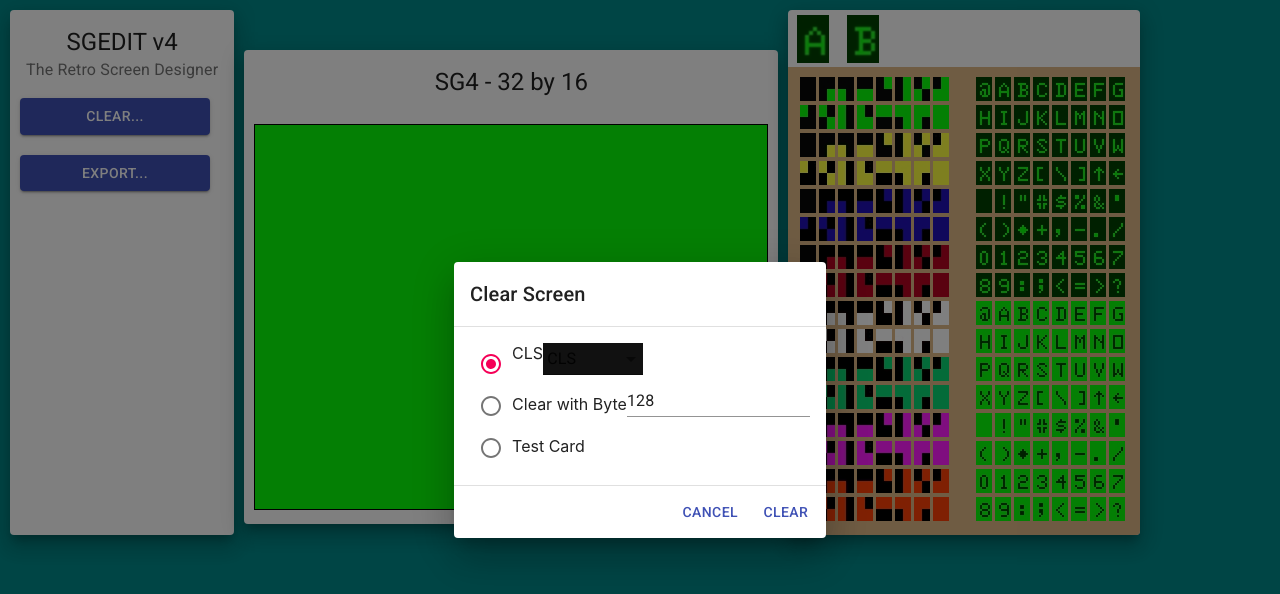
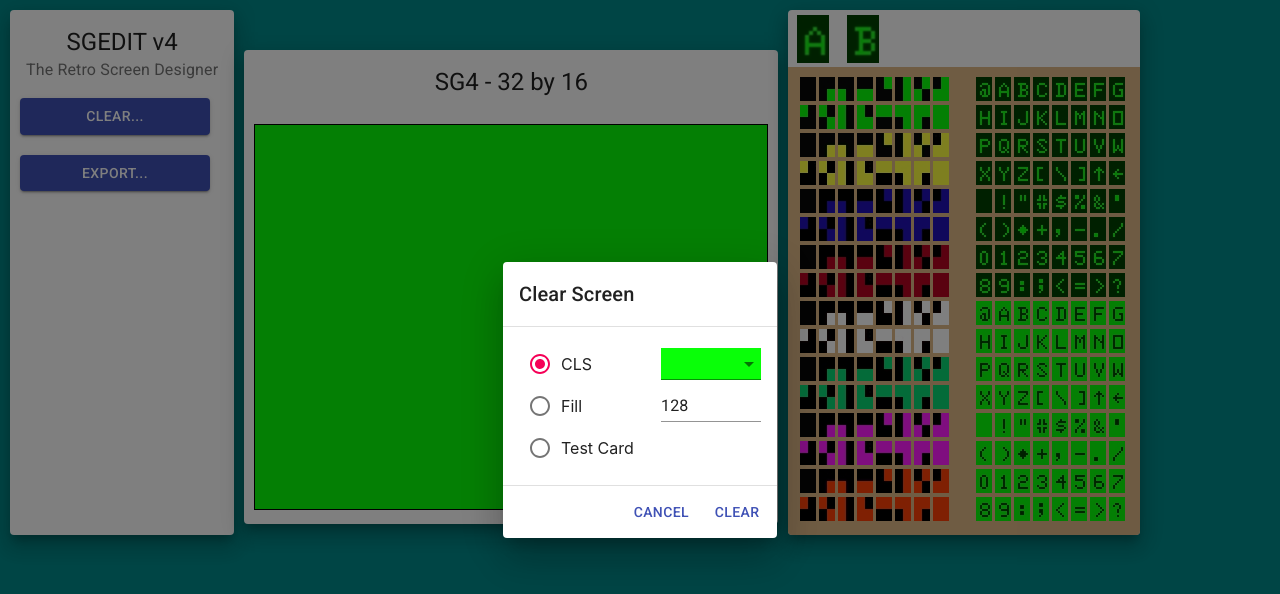
Before and after one commit to daftspaniel/sgeditrx, a React (Create React App) app: page / in a window 1280 px wide. Both pictures are taken after a click on the button "CLEAR...". Shown: the top 594 px of the page. Built offline with nearby package versions, Linux system fonts and the light colour scheme.

Commit message:
Fix clear dialog styles.

```diff
--- a/src/Dialogs/ClearDialog.js
+++ b/src/Dialogs/ClearDialog.js
@@ -38,10 +38,6 @@ const styles = (theme) => ({
     top: theme.spacing(1),
     color: theme.palette.grey[500],
   },
-  option: {
-    display: "flex",
-    flexDirection: "row",
-  },
 })
 
 const DialogTitle = withStyles(styles)((props) => {
@@ -75,10 +71,19 @@ const DialogActions = withStyles((theme) => ({
   },
 }))(MuiDialogActions)
 
+const optionStyle = {
+  display: "flex",
+  flexDirection: "row",
+  justifyContent: "space-between",
+  alignItems: "center",
+}
+
+const labelStyle = { maxWidth: 100, minWidth: 100 }
+
 export default function ClearDialog(props) {
   let [character, setCharacter] = useState(128)
   let [selection, setSelection] = useState("0")
-  let [cls, setCls] = useState(0)
+  let [cls, setCls] = useState(1)
   const handleChange = (e) => setSelection(e.target.value)
   const handleClsChange = (e) => {
     setCls(e.target.value)
@@ -89,20 +94,15 @@ export default function ClearDialog(props) {
         <DialogTitle id="customized-dialog-title">Clear Screen</DialogTitle>
         <DialogContent dividers>
           <FormControl component="fieldset">
-            <div
-              style={{
-                display: "flex",
-                flexDirection: "row",
-              }}
-            >
+            <div style={optionStyle}>
               <Radio
                 checked={selection === "0"}
                 onChange={handleChange}
                 value="0"
                 name="cwb-test-card"
               />
-              CLS
-              <div className={""}>
+              <div style={labelStyle}>CLS</div>
+              <div>
                 <Select
                   value={cls}
                   onChange={handleClsChange}
@@ -115,35 +115,37 @@ export default function ClearDialog(props) {
                         value={colour.value}
                         style={{ width: 100, backgroundColor: colour.colour }}
                       >
-                        &nbsp;{"CLS"}
+                        &nbsp;
                       </MenuItem>
                     )
                   })}
                 </Select>
               </div>
             </div>
-            <div>
+            <div style={optionStyle}>
               <Radio
                 checked={selection === "1"}
                 onChange={handleChange}
                 value="1"
                 name="cwb-test-card"
               />
-              Clear with Byte
+              <div style={labelStyle}>Fill</div>
               <TextField
                 id="standard-basic"
                 value={character}
                 onChange={(e) => setCharacter(e.target.value)}
+                style={{ maxWidth: 100 }}
               />
             </div>
-            <div>
+            <div style={optionStyle}>
               <Radio
                 checked={selection === "2"}
                 onChange={handleChange}
                 value="2"
                 name="rb-test-card"
               />
-              Test Card
+              <div style={{ minWidth: 100 }}>Test Card</div>
+              <div style={{ minWidth: 100 }}>&nbsp;</div>
             </div>
           </FormControl>
         </DialogContent>
```
